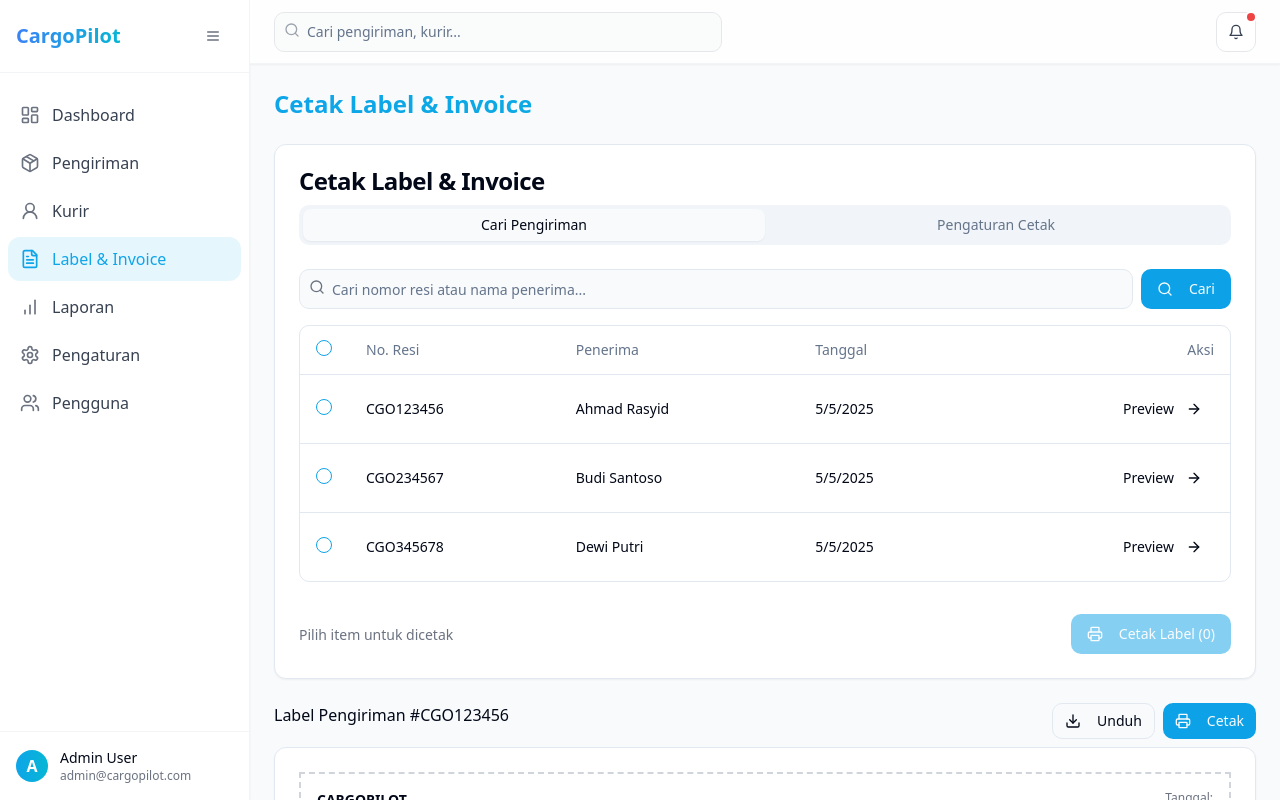
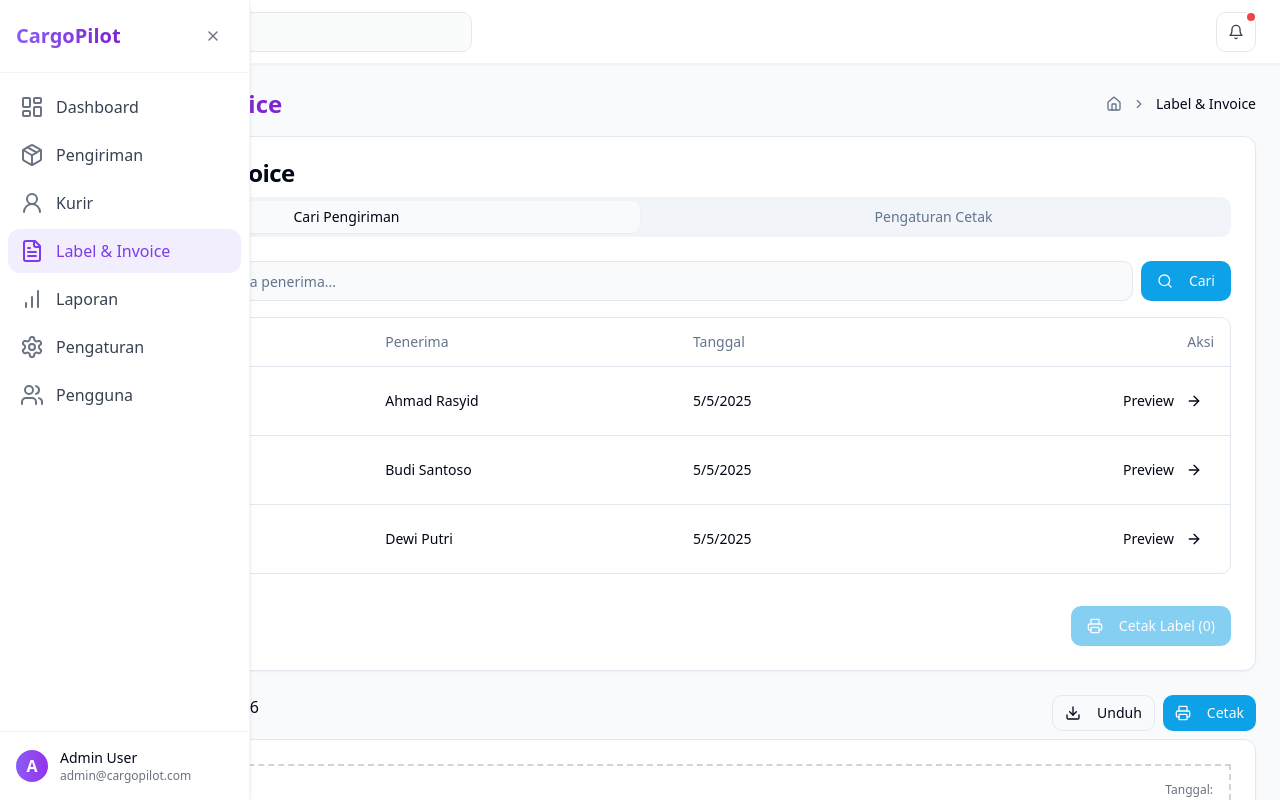
Before and after one commit to cutgeubrinarizky/Silogistik-fe-dashboard, a React (Vite) app: page /labels in a window 1280 px wide. Built offline with nearby package versions, Linux system fonts and the light colour scheme.

Commit message:
Add Android version
Implement an Android version of the sidebar component.

```diff
--- a/src/components/layout/Header.tsx
+++ b/src/components/layout/Header.tsx
@@ -1,24 +1,40 @@
 
 import React from 'react';
-import { Bell, Search } from 'lucide-react';
+import { Bell, Search, Menu } from 'lucide-react';
 import { Input } from '@/components/ui/input';
 import { Button } from '@/components/ui/button';
 
-const Header = () => {
+interface HeaderProps {
+  isMobile?: boolean;
+  toggleSidebar: () => void;
+}
+
+const Header = ({ isMobile = false, toggleSidebar }: HeaderProps) => {
   return (
-    <div className="h-16 border-b border-gray-100 bg-white/80 backdrop-blur-md flex items-center justify-between px-4 md:px-6 shadow-sm">
+    <div className="h-14 md:h-16 border-b border-gray-100 bg-white/90 backdrop-blur-md flex items-center justify-between px-3 md:px-6 shadow-sm">
+      {isMobile && (
+        <Button
+          variant="ghost"
+          size="icon"
+          className="mr-2 text-gray-600"
+          onClick={toggleSidebar}
+        >
+          <Menu size={20} />
+        </Button>
+      )}
+
       <div className="flex items-center w-full max-w-md">
         <div className="relative w-full">
           <Search className="absolute left-2.5 top-2.5 h-4 w-4 text-gray-400" />
           <Input
             type="search"
-            placeholder="Cari pengiriman, kurir..."
+            placeholder="Cari pengiriman..."
             className="pl-8 bg-gray-50/80 border-gray-200 focus:border-modern-primary focus:ring-modern-primary transition-all duration-300"
           />
         </div>
       </div>
 
-      <div className="flex items-center space-x-4">
+      <div className="flex items-center space-x-3">
         <Button variant="outline" size="icon" className="relative bg-white hover:bg-gray-50 border-gray-200 text-gray-700 transition-all duration-300">
           <Bell size={18} />
           <span className="absolute top-0 right-0 w-2 h-2 rounded-full bg-red-500 ring-2 ring-white"></span>
--- a/src/components/layout/Layout.tsx
+++ b/src/components/layout/Layout.tsx
@@ -1,5 +1,5 @@
 
-import React, { useState } from 'react';
+import React, { useState, useEffect } from 'react';
 import Sidebar from './Sidebar';
 import Header from './Header';
 
@@ -9,13 +9,34 @@ interface LayoutProps {
 
 const Layout: React.FC<LayoutProps> = ({ children }) => {
   const [sidebarCollapsed, setSidebarCollapsed] = useState(false);
+  const [isMobile, setIsMobile] = useState(false);
+
+  // Check if device is mobile
+  useEffect(() => {
+    const checkIfMobile = () => {
+      setIsMobile(window.innerWidth < 768);
+    };
+
+    // Set initial state
+    checkIfMobile();
+
+    // Add event listener
+    window.addEventListener('resize', checkIfMobile);
+
+    // Auto-collapse sidebar on mobile
+    if (window.innerWidth < 768 && !sidebarCollapsed) {
+      setSidebarCollapsed(true);
+    }
+
+    return () => window.removeEventListener('resize', checkIfMobile);
+  }, []);
 
   return (
     <div className="flex h-screen bg-modern-background">
       <Sidebar collapsed={sidebarCollapsed} setCollapsed={setSidebarCollapsed} />
       <div className="flex-1 flex flex-col overflow-hidden">
-        <Header />
-        <main className="flex-1 overflow-y-auto p-4 md:p-6 animate-fade-in">
+        <Header isMobile={isMobile} toggleSidebar={() => setSidebarCollapsed(!sidebarCollapsed)} />
+        <main className="flex-1 overflow-y-auto p-3 md:p-6 animate-fade-in">
           {children}
         </main>
       </div>
--- a/src/components/layout/Sidebar.tsx
+++ b/src/components/layout/Sidebar.tsx
@@ -10,7 +10,8 @@ import {
   BarChart,
   Users,
   LogOut,
-  Menu
+  Menu,
+  X
 } from 'lucide-react';
 import { cn } from '@/lib/utils';
 import { Button } from '@/components/ui/button';
@@ -40,25 +41,28 @@ const Sidebar = ({ collapsed, setCollapsed }: SidebarProps) => {
   return (
     <div
       className={cn(
-        "h-screen bg-white border-r border-gray-100 transition-all duration-300 flex flex-col shadow-sm",
-        collapsed ? "w-[70px]" : "w-[250px]"
+        "fixed h-screen bg-white border-r border-gray-100 transition-all duration-300 z-40 flex flex-col shadow-md",
+        collapsed ? "w-0 md:w-[70px] -translate-x-full md:translate-x-0" : "w-[250px]"
       )}
     >
-      <div className="flex items-center justify-between p-4 border-b border-gray-100">
+      <div className="flex items-center justify-between p-3 md:p-4 border-b border-gray-100">
         {!collapsed && (
-          <div className="font-bold text-xl text-gradient">CargoPilot</div>
+          <div className="font-bold text-xl bg-clip-text text-transparent bg-gradient-to-r from-violet-500 to-purple-700">CargoPilot</div>
         )}
         <Button
           variant="ghost"
           size="icon"
-          className="ml-auto text-gray-500 hover:text-gray-700 hover:bg-gray-100"
+          className={cn(
+            "ml-auto text-gray-500 hover:text-gray-700 hover:bg-gray-100",
+            collapsed && "hidden md:flex"
+          )}
           onClick={() => setCollapsed(!collapsed)}
         >
-          <Menu size={20} />
+          {collapsed ? <Menu size={20} /> : <X size={20} />}
         </Button>
       </div>
 
-      <div className="flex-grow py-5 overflow-y-auto scrollbar-thin">
+      <div className="flex-grow py-3 overflow-y-auto scrollbar-thin">
         <nav>
           <ul className="space-y-1 px-2">
             {navItems.map((item) => (
@@ -68,15 +72,15 @@ const Sidebar = ({ collapsed, setCollapsed }: SidebarProps) => {
                   className={cn(
                     "flex items-center px-3 py-2.5 rounded-xl text-gray-700 transition-all duration-200",
                     isActive(item.path)
-                      ? "bg-modern-primary/10 text-modern-primary font-medium"
-                      : "hover:bg-gray-50 hover:text-modern-primary"
+                      ? "bg-violet-500/10 text-violet-600 font-medium"
+                      : "hover:bg-gray-50 hover:text-violet-600"
                   )}
                 >
                   <item.icon
-                    size={20}
+                    size={24}
                     className={cn(
                       "flex-shrink-0",
-                      isActive(item.path) ? "text-modern-primary" : "text-gray-500"
+                      isActive(item.path) ? "text-violet-600" : "text-gray-500"
                     )}
                   />
                   {!collapsed && <span className="ml-3">{item.label}</span>}
@@ -89,7 +93,7 @@ const Sidebar = ({ collapsed, setCollapsed }: SidebarProps) => {
 
       <div className="p-4 border-t border-gray-100">
         <div className="flex items-center">
-          <div className="w-8 h-8 rounded-full bg-gradient-to-r from-modern-primary to-modern-accent flex items-center justify-center text-white font-bold">
+          <div className="w-8 h-8 rounded-full bg-gradient-to-r from-violet-500 to-purple-600 flex items-center justify-center text-white font-bold">
             A
           </div>
           {!collapsed && (
--- a/src/pages/Couriers.tsx
+++ b/src/pages/Couriers.tsx
@@ -1,11 +1,35 @@
 
 import React from 'react';
 import CourierList from '@/components/couriers/CourierList';
+import { useLocation } from 'react-router-dom';
+import { Breadcrumb, BreadcrumbItem, BreadcrumbLink, BreadcrumbList, BreadcrumbPage, BreadcrumbSeparator } from '@/components/ui/breadcrumb';
+import { Home } from 'lucide-react';
 
 const Couriers = () => {
+  const location = useLocation();
+
   return (
-    <div className="space-y-6">
-      <h1 className="text-2xl font-bold bg-clip-text text-transparent bg-gradient-to-r from-modern-primary to-modern-accent">Manajemen Kurir</h1>
+    <div className="space-y-4">
+      <div className="flex flex-col md:flex-row md:items-center justify-between gap-2">
+        <h1 className="text-xl md:text-2xl font-bold bg-clip-text text-transparent bg-gradient-to-r from-violet-500 to-purple-700">
+          Manajemen Kurir
+        </h1>
+
+        <Breadcrumb className="hidden md:flex">
+          <BreadcrumbList>
+            <BreadcrumbItem>
+              <BreadcrumbLink href="/">
+                <Home className="h-4 w-4" />
+              </BreadcrumbLink>
+            </BreadcrumbItem>
+            <BreadcrumbSeparator />
+            <BreadcrumbItem>
+              <BreadcrumbPage>Kurir</BreadcrumbPage>
+            </BreadcrumbItem>
+          </BreadcrumbList>
+        </Breadcrumb>
+      </div>
+
       <CourierList />
     </div>
   );
--- a/src/pages/Labels.tsx
+++ b/src/pages/Labels.tsx
@@ -1,11 +1,35 @@
 
 import React from 'react';
 import LabelGenerator from '@/components/labels/LabelGenerator';
+import { useLocation } from 'react-router-dom';
+import { Breadcrumb, BreadcrumbItem, BreadcrumbLink, BreadcrumbList, BreadcrumbPage, BreadcrumbSeparator } from '@/components/ui/breadcrumb';
+import { Home } from 'lucide-react';
 
 const Labels = () => {
+  const location = useLocation();
+
   return (
-    <div className="space-y-6">
-      <h1 className="text-2xl font-bold bg-clip-text text-transparent bg-gradient-to-r from-modern-primary to-modern-accent">Cetak Label & Invoice</h1>
+    <div className="space-y-4">
+      <div className="flex flex-col md:flex-row md:items-center justify-between gap-2">
+        <h1 className="text-xl md:text-2xl font-bold bg-clip-text text-transparent bg-gradient-to-r from-violet-500 to-purple-700">
+          Cetak Label & Invoice
+        </h1>
+
+        <Breadcrumb className="hidden md:flex">
+          <BreadcrumbList>
+            <BreadcrumbItem>
+              <BreadcrumbLink href="/">
+                <Home className="h-4 w-4" />
+              </BreadcrumbLink>
+            </BreadcrumbItem>
+            <BreadcrumbSeparator />
+            <BreadcrumbItem>
+              <BreadcrumbPage>Label & Invoice</BreadcrumbPage>
+            </BreadcrumbItem>
+          </BreadcrumbList>
+        </Breadcrumb>
+      </div>
+
       <LabelGenerator />
     </div>
   );
```
